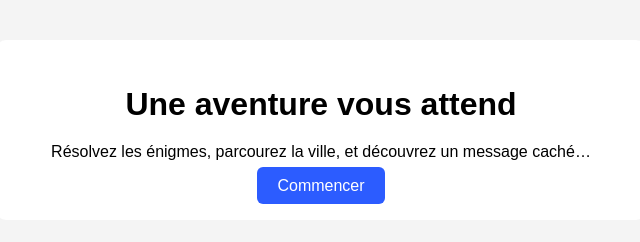
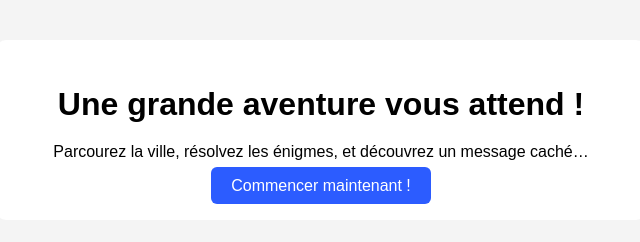
Before and after one commit to pdebna/aventurennes, a plain HTML site: page index.html in a window 1280 px wide. Shown: the whole page, without its empty margins (319-959 px from the left). Drawn offline with Linux system fonts and the light colour scheme.

Commit message:
Update index.html

```diff
--- a/index.html
+++ b/index.html
@@ -2,22 +2,22 @@
 <html lang="fr">
 <head>
   <meta charset="UTF-8">
-  <title>Une aventure à Rennes</title>
+  <title>Une énigme à travers Rennes</title>
   <link rel="stylesheet" href="style.css">
 </head>
 <body>
 
 <div class="container">
 
-  <h1>Une aventure vous attend</h1>
+  <h1>Une grande aventure vous attend !</h1>
 
   <p>
-    Résolvez les énigmes, parcourez la ville,
+    Parcourez la ville, résolvez les énigmes,
     et découvrez un message caché…
   </p>
 
   <a href="game.html" class="btn">
-    Commencer
+    Commencer maintenant !
   </a>
 
 </div>
```
